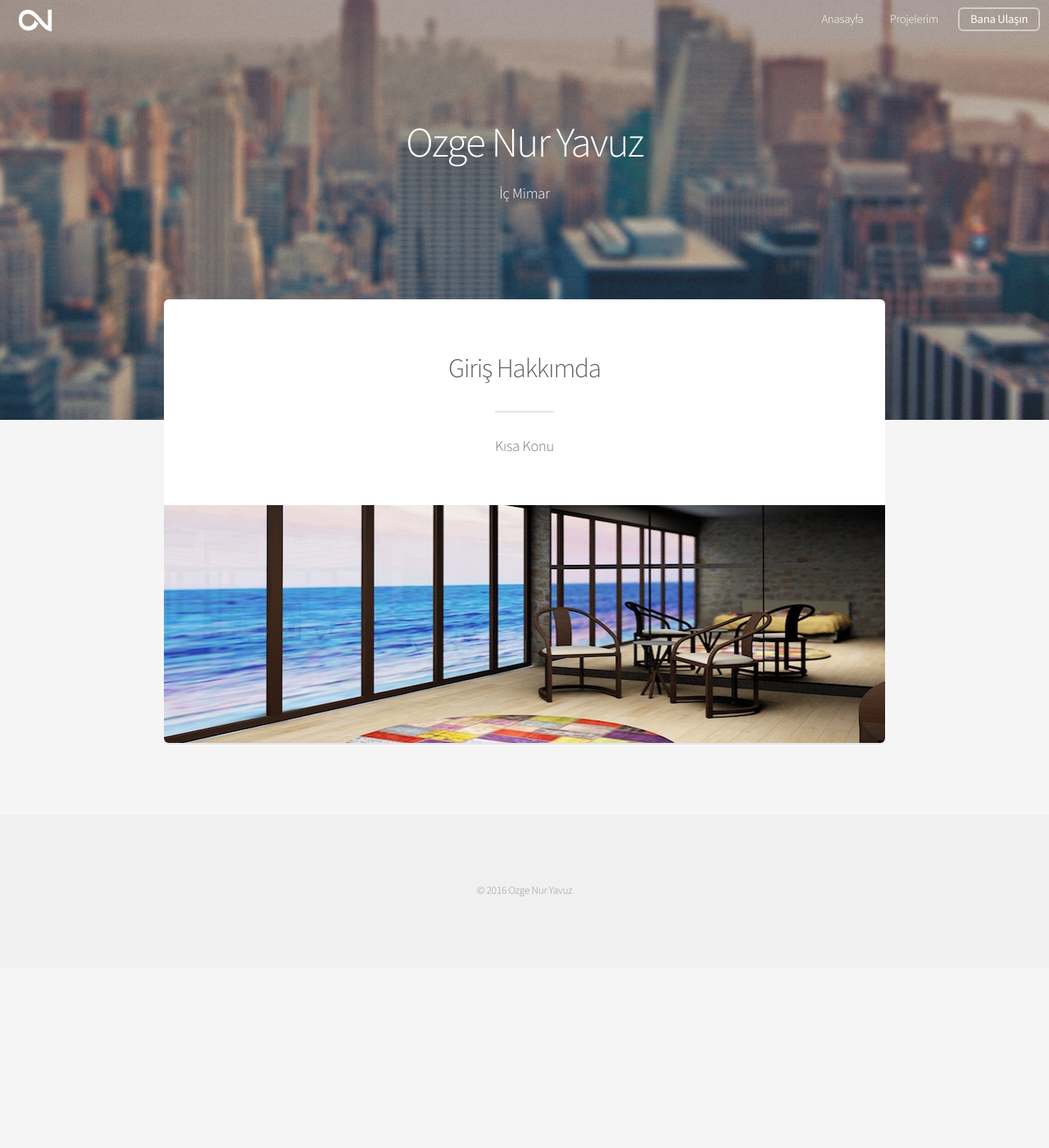
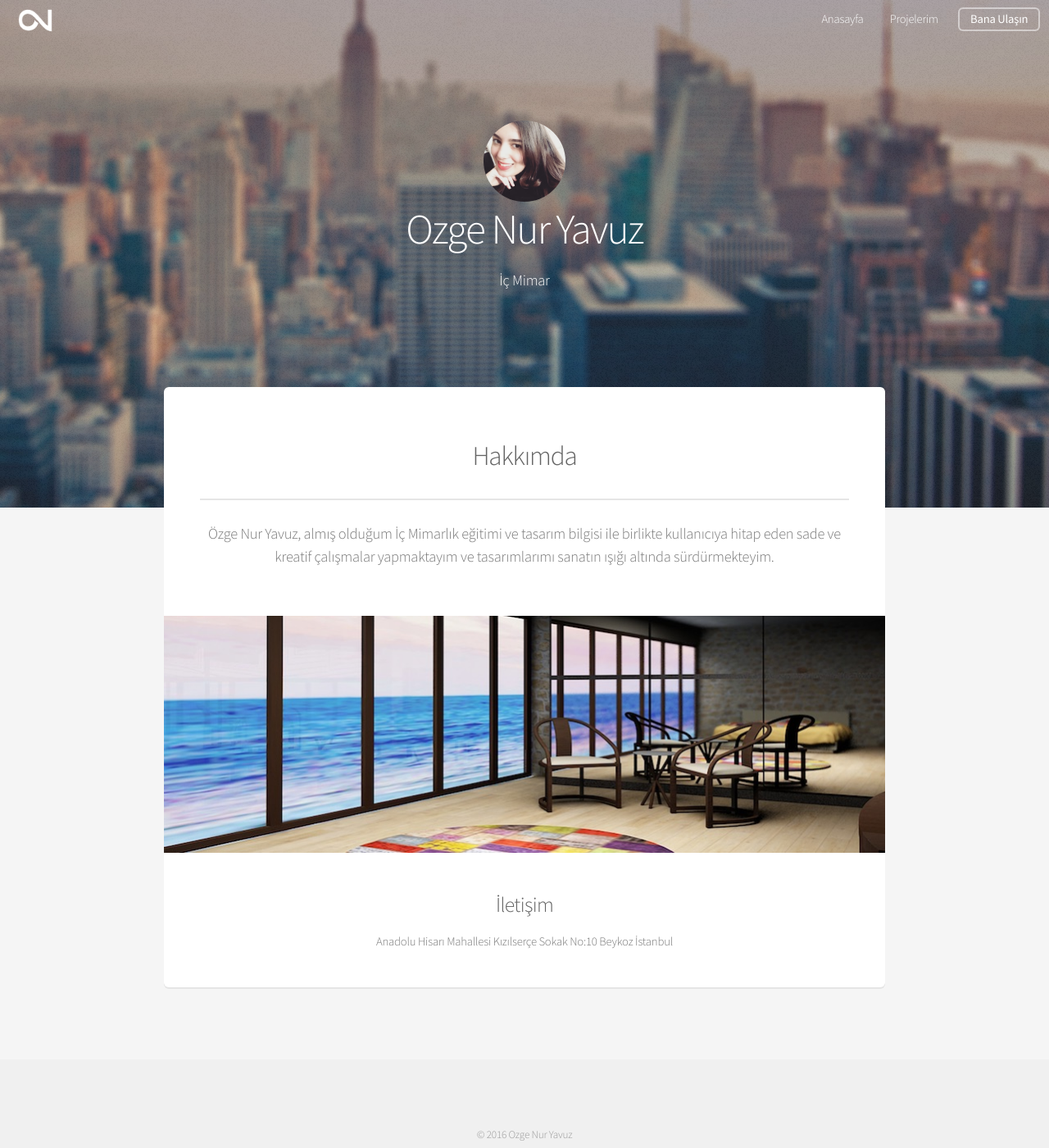
Before and after one commit to ozgenuryavuz/ozgenuryavuz.github.io, a Jekyll site: the page built from index.html, in a window 1280 px wide and 1400 px high. Shown: the whole window at 82% size. Built offline with Jekyll 4.4.1, drawn with Linux system fonts in a browser that asks for light colours.

Commit message:
New Update

```diff
--- a/_includes/header.html
+++ b/_includes/header.html
@@ -23,6 +23,7 @@
 		<!-- Banner -->
 		<body class="landing">
 			<section id="banner">
+				<img style="border-radius: 50%;" width="100px;" src="{{ site.baseurl }}/assets/images/ozge.jpg" alt="" />
 				<h2>Ozge Nur Yavuz</h2>
 				<p>İç Mimar</p>
 				<!-- <ul class="actions"> -->
--- a/index.html
+++ b/index.html
@@ -4,10 +4,14 @@ layout: default
 ---
 <section class="box special">
 	<header class="major">
-		<h2>Giriş Hakkımda</h2>
-		<p>Kısa Konu</p>
+		<h2>Hakkımda</h2>
+		<p>Özge Nur Yavuz, almış olduğum İç Mimarlık eğitimi ve tasarım bilgisi ile birlikte kullanıcıya hitap eden sade ve kreatif çalışmalar yapmaktayım ve tasarımlarımı sanatın ışığı altında sürdürmekteyim.</p>
 	</header>
-	<span class="image featured"><img src="{{ site.baseurl }}/assets/images/onkapak1.jpg" alt="" /></span>
+	<span class="image featured" style="border-radius: 50%;">
+		<img src="{{ site.baseurl }}/assets/images/onkapak1.jpg" alt="" />
+	</span>
+	<h3>İletişim</h3>
+	<p>Anadolu Hisarı Mahallesi Kızılserçe Sokak No:10 Beykoz İstanbul</p>
 </section>
 
 <!-- <section class="box special features">
```
Also changed, not shown: assets/images/ozge.jpg (added), 3 other files.
